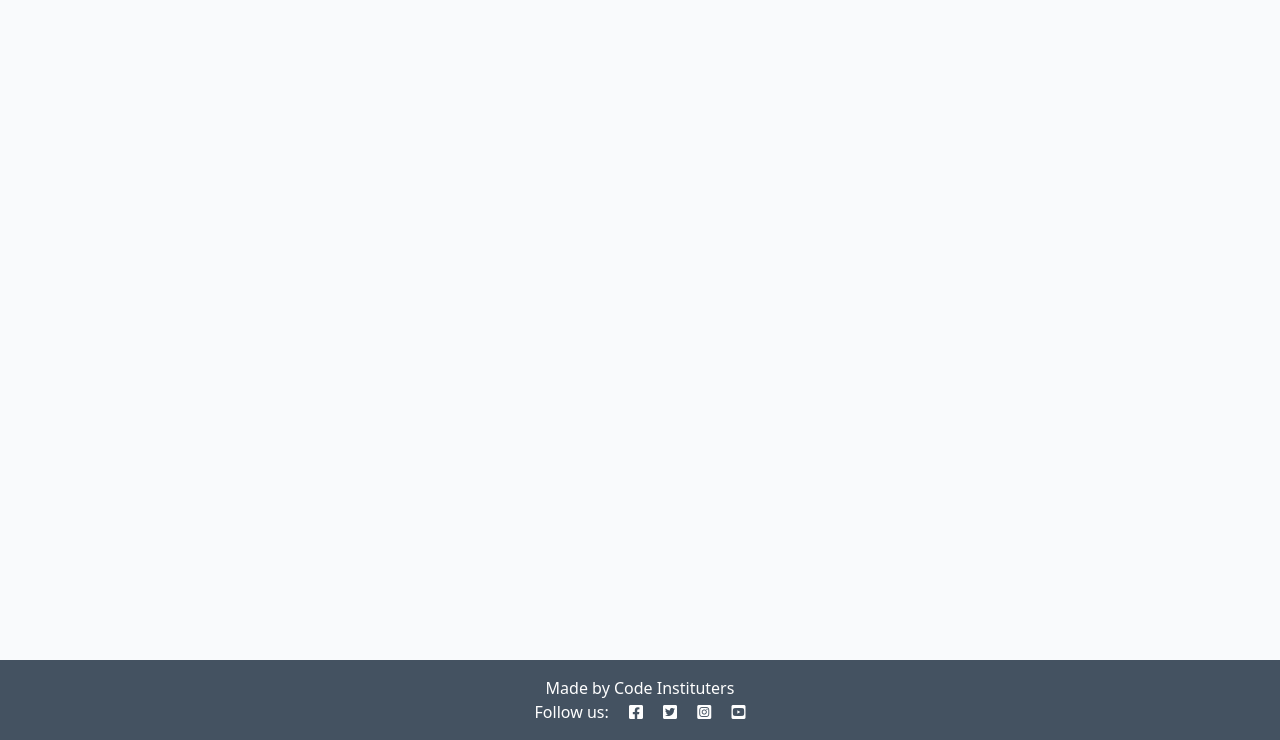
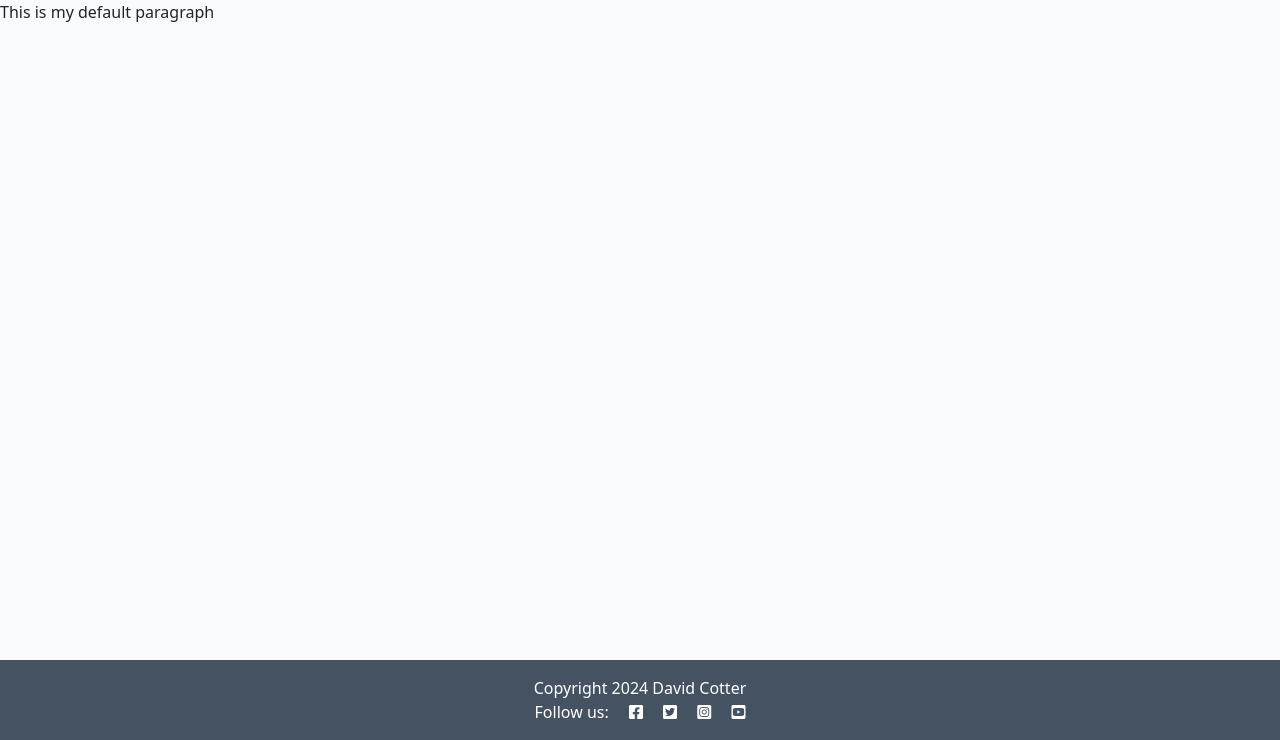
Before and after one commit to trxdave/django-blog, a Django app: template templates/base.html in a window 1280 px wide. Shown: the part 60-800 px from the top of the page. Run offline with Django 4.2, Linux system fonts and the light colour scheme; the template is opened without the code that fills it, so the values that code supplies are empty.

Commit message:
copyright

```diff
--- a/templates/base.html
+++ b/templates/base.html
@@ -54,14 +54,17 @@
     <main class="flex-shrink-0 main-bg">
 
         {% block content %}
-        <!-- Content Goes here -->
+            <p>This is my default paragraph</p>
         {% endblock content %}
 
     </main>
 
     <!-- Footer -->
     <footer class="footer mt-auto py-3 dark-bg">
-        <p class="m-0 text-center text-white">Made by Code Instituters</p>
+        <p class="m-0 text-center text-white">
+            {% block copyright %}
+            Copyright 2024 David Cotter</p>
+            {% endblock copyright %}
         <p class="m-0 text-center text-white">Follow us: <i class="fab fa-facebook-square ms-3"></i>
             <i class="fab fa-twitter-square ms-3"></i>
             <i class="fab fa-instagram-square ms-3"></i>
```
